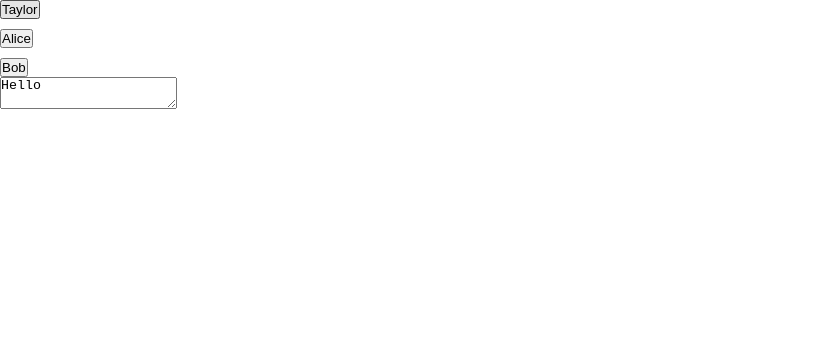
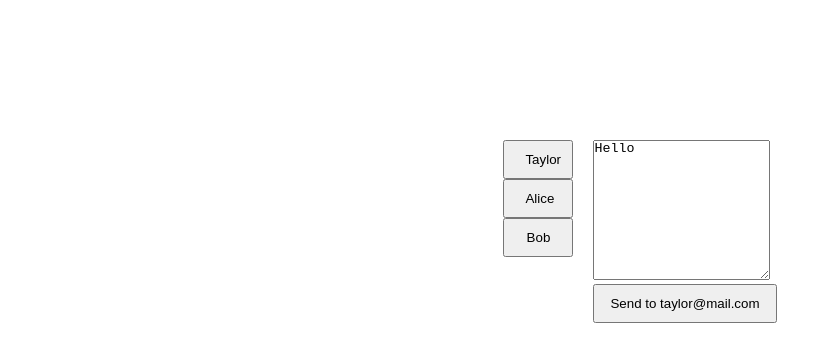
Before and after one commit to nickonyi/Reducer, a React (Vite) app: page / in a window 1280 px wide. Shown: the top 362 px of the page, without its empty margins (0-840 px from the left). Built offline with nearby package versions, Linux system fonts and the light colour scheme.

Commit message:
reducer code

```diff
--- a/src/App.css
+++ b/src/App.css
@@ -17,7 +17,6 @@
 ul {
   display: flex;
   flex-direction: column;
-  gap: 10px;
 }
 li {
   list-style: none;
@@ -26,3 +25,29 @@ li {
     gap: 10px;
   }
 }
+
+#root {
+  display: flex;
+  justify-content: center;
+  margin-top: 140px;
+  height: 100vh;
+}
+
+.messanger {
+  display: flex;
+  gap: 20px;
+}
+
+.select-btn {
+  padding: 10px 20px;
+  width: 70px;
+}
+
+textarea {
+  height: 140px;
+}
+
+.chat-btn {
+  padding-inline: 15px;
+  padding-block: 10px;
+}
--- a/src/components/Chat.jsx
+++ b/src/components/Chat.jsx
@@ -3,7 +3,9 @@ import React from 'react';
 function Chat({ contact, message, dispatch }) {
   return (
     <section className="chat">
-      <textarea value={message} />
+      <textarea value={message} placeholder={'chat to ' + contact.name} />
+      <br />
+      <button className="chat-btn">Send to {contact.email}</button>
     </section>
   );
 }
--- a/src/components/ContactList.jsx
+++ b/src/components/ContactList.jsx
@@ -8,7 +8,7 @@ function ContactList({ contacts, selectId, dispatch, message }) {
       <ul>
         {contacts.map((contact) => (
           <li key={contact.id}>
-            <button>
+            <button className="select-btn">
               {selectId === contact.id ? <b>{contact.name}</b> : contact.name}
             </button>
           </li>
--- a/src/components/Messenger.jsx
+++ b/src/components/Messenger.jsx
@@ -11,7 +11,7 @@ function Messenger() {
   const contact = contacts.find((c) => c.id === state.selectedId);
 
   return (
-    <div>
+    <div className="messanger">
       <ContactList
         contacts={contacts}
         selectId={state.selectId}
```
